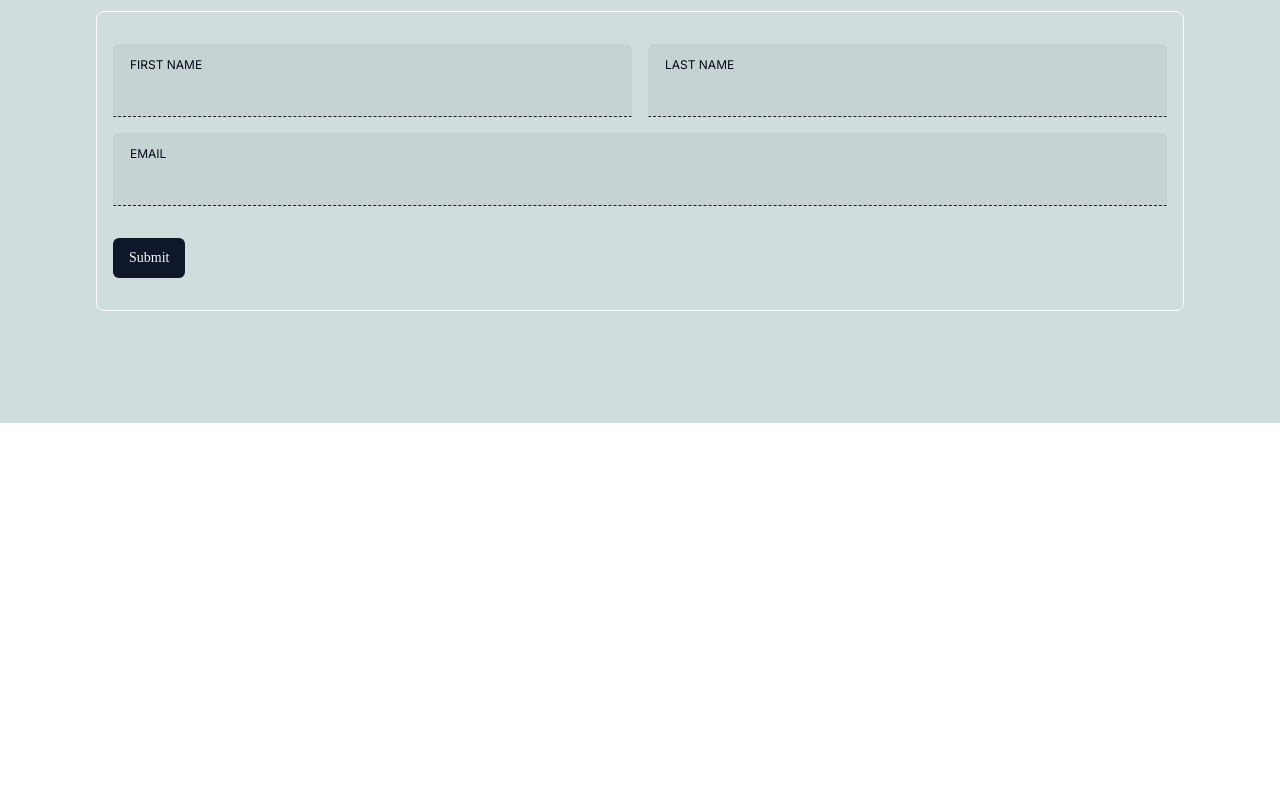
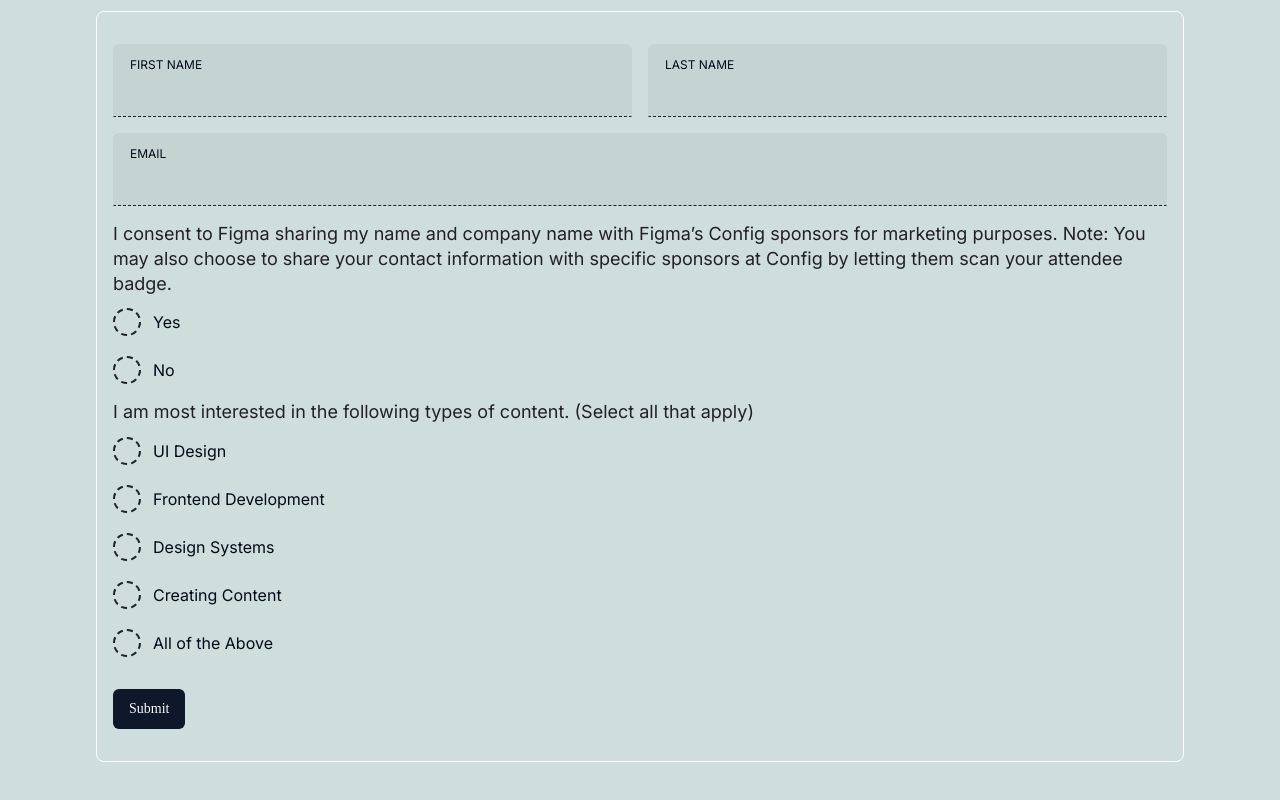
Before and after one commit to rttnbrgr/formkit, a Next.js app: page / in a window 1280 px wide. Shown: the part 1061-1861 px from the top of the page. Before the commit the page ends 1484 px from the top, so only its background shows below. Built offline with nearby package versions, Linux system fonts and the light colour scheme.

Commit message:
update contact form

```diff
--- a/src/components/contact-form.tsx
+++ b/src/components/contact-form.tsx
@@ -8,6 +8,7 @@ import { Button } from "@/components/ui/button";
 import {
   Form,
   FormControl,
+  FormDescription,
   FormField,
   FormInputWrap,
   FormItem,
@@ -16,6 +17,8 @@ import {
   useFormField,
 } from "@/components/ui/form";
 import { Input } from "@/components/ui/input";
+import { RadioGroup, RadioGroupItem } from "./ui/radio-group";
+import { Label, LabelWrap } from "./ui/label";
 
 const formSchema = z.object({
   firstName: z.string().min(2, {
@@ -26,6 +29,15 @@ const formSchema = z.object({
   }),
   email: z.string().min(2, {
     message: "Email must be at least 2 characters.",
+  }),
+  new: z.enum(
+    ["ui-design", "frontend-dev", "design-systems", "creating-content", "all"],
+    {
+      required_error: "You need to select a notification type.",
+    }
+  ),
+  type: z.enum(["yes", "no"], {
+    required_error: "You need to select an INPUT HERE.",
   }),
 });
 
@@ -56,7 +68,7 @@ export function ContactForm() {
       >
         {/* Container */}
         <div className="flex flex-col gap-4">
-          {/* Row 1 */}
+          {/* Row 1 - Name*/}
           <div className="flex flex-row gap-4 ">
             <FormField
               control={form.control}
@@ -96,7 +108,7 @@ export function ContactForm() {
             <WrappedInput className="grow" />
           <WrappedInput className="grow" placeholder="Placeholder" /> */}
           </div>
-          {/* Row 2 */}
+          {/* Row 2 - Email */}
           <FormField
             control={form.control}
             name="email"
@@ -114,6 +126,108 @@ export function ContactForm() {
               );
             }}
           />
+          {/* Row 3 - Consent */}
+          <FormField
+            control={form.control}
+            name="type"
+            render={({ field }) => (
+              <FormItem className="space-y-3">
+                <FormDescription>
+                  I consent to Figma sharing my name and company name with
+                  Figma’s Config sponsors for marketing purposes. Note: You may
+                  also choose to share your contact information with specific
+                  sponsors at Config by letting them scan your attendee badge.
+                </FormDescription>
+                <FormControl>
+                  <RadioGroup
+                    onValueChange={field.onChange}
+                    defaultValue={field.value}
+                    className="flex flex-col space-y-1"
+                  >
+                    <FormItem>
+                      <LabelWrap>
+                        <FormControl>
+                          <RadioGroupItem value="yes" />
+                        </FormControl>
+                        <FormLabel>Yes</FormLabel>
+                      </LabelWrap>
+                    </FormItem>
+                    <FormItem>
+                      <LabelWrap>
+                        <FormControl>
+                          <RadioGroupItem value="no" />
+                        </FormControl>
+                        <FormLabel>No</FormLabel>
+                      </LabelWrap>
+                    </FormItem>
+                  </RadioGroup>
+                </FormControl>
+                <FormMessage />
+              </FormItem>
+            )}
+          />
+          {/* Row 4 - Interests */}
+          <FormField
+            control={form.control}
+            name="type"
+            render={({ field }) => (
+              <FormItem className="space-y-3">
+                <FormDescription>
+                  I am most interested in the following types of content.
+                  (Select all that apply)
+                </FormDescription>
+                <FormControl>
+                  <RadioGroup
+                    onValueChange={field.onChange}
+                    defaultValue={field.value}
+                    className="flex flex-col space-y-1"
+                  >
+                    <FormItem>
+                      <LabelWrap>
+                        <FormControl>
+                          <RadioGroupItem value="ui-design" />
+                        </FormControl>
+                        <FormLabel>UI Design</FormLabel>
+                      </LabelWrap>
+                    </FormItem>
+                    <FormItem>
+                      <LabelWrap>
+                        <FormControl>
+                          <RadioGroupItem value="frontend-dev" />
+                        </FormControl>
+                        <FormLabel>Frontend Development</FormLabel>
+                      </LabelWrap>
+                    </FormItem>
+                    <FormItem>
+                      <LabelWrap>
+                        <FormControl>
+                          <RadioGroupItem value="design-systems" />
+                        </FormControl>
+                        <FormLabel>Design Systems</FormLabel>
+                      </LabelWrap>
+                    </FormItem>
+                    <FormItem>
+                      <LabelWrap>
+                        <FormControl>
+                          <RadioGroupItem value="creating-content" />
+                        </FormControl>
+                        <FormLabel>Creating Content</FormLabel>
+                      </LabelWrap>
+                    </FormItem>
+                    <FormItem>
+                      <LabelWrap>
+                        <FormControl>
+                          <RadioGroupItem value="all" />
+                        </FormControl>
+                        <FormLabel>All of the Above</FormLabel>
+                      </LabelWrap>
+                    </FormItem>
+                  </RadioGroup>
+                </FormControl>
+                <FormMessage />
+              </FormItem>
+            )}
+          />
         </div>
 
         <Button type="submit">Submit</Button>
@@ -126,3 +240,54 @@ export function ContactForm() {
 // add dark/light mode
 // add modifiers (stylistic, recon vs me)
 // add helpers (form inputs for each)
+
+//   return (
+//     <Form {...form}>
+//       <form onSubmit={form.handleSubmit(onSubmit)} className="w-2/3 space-y-6">
+//         <FormField
+//           control={form.control}
+//           name="type"
+//           render={({ field }) => (
+//             <FormItem className="space-y-3">
+//               <FormLabel>Notify me about...</FormLabel>
+//               <FormControl>
+//                 <RadioGroup
+//                   onValueChange={field.onChange}
+//                   defaultValue={field.value}
+//                   className="flex flex-col space-y-1"
+//                 >
+//                   <FormItem className="flex items-center space-x-3 space-y-0">
+//                     <FormControl>
+//                       <RadioGroupItem value="all" />
+//                     </FormControl>
+//                     <FormLabel className="font-normal">
+//                       All new messages
+//                     </FormLabel>
+//                   </FormItem>
+//                   <FormItem className="flex items-center space-x-3 space-y-0">
+//                     <FormControl>
+//                       <RadioGroupItem value="mentions" />
+//                     </FormControl>
+//                     <FormLabel className="font-normal">
+//                       Direct messages and mentions
+//                     </FormLabel>
+//                   </FormItem>
+//                   <FormItem className="flex items-center space-x-3 space-y-0">
+//                     <FormControl>
+//                       <RadioGroupItem value="none" />
+//                     </FormControl>
+//                     <FormLabel className="font-normal">Nothing</FormLabel>
+//                   </FormItem>
+//                 </RadioGroup>
+//               </FormControl>
+//               <FormMessage />
+//             </FormItem>
+//           )}
+//         />
+//         <Button type="submit">Submit</Button>
+//       </form>
+//     </Form>
+//   );
+// }
+
+// ui vs form pattern => integrated
```
